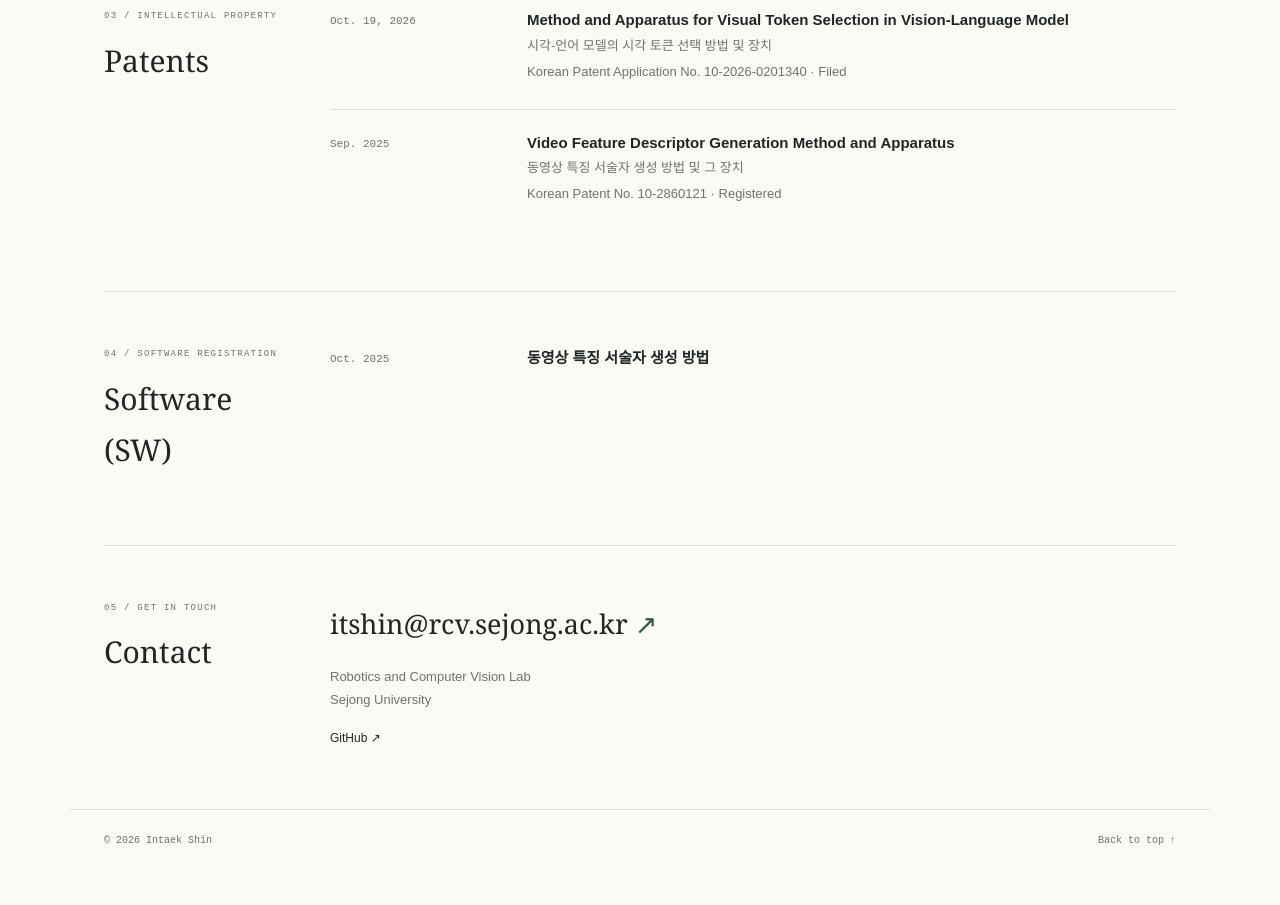
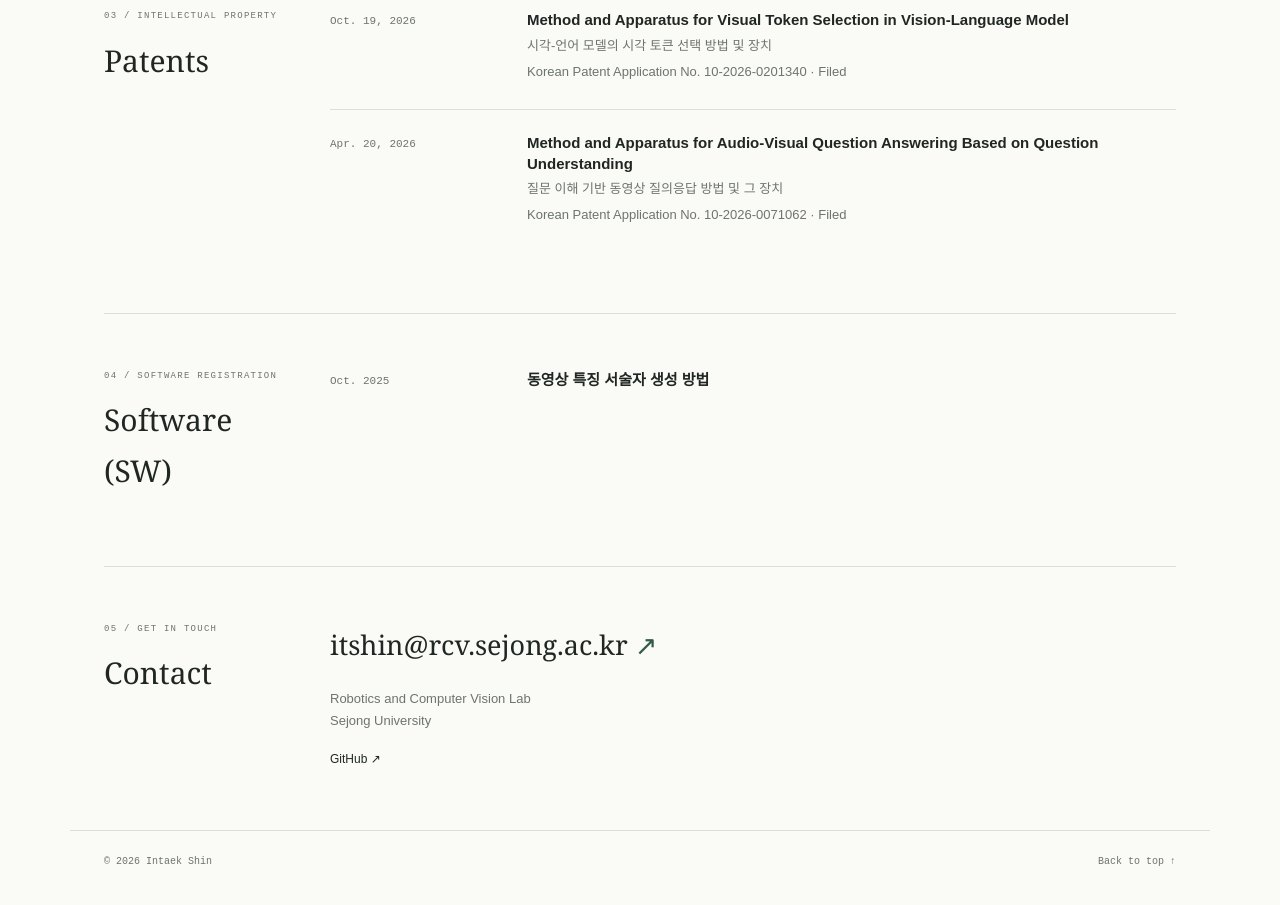
Before and after one commit to shin-in-taek/shin-in-taek.github.io, a plain HTML site: page index.html in a window 1280 px wide. Shown: the part 1840-2745 px from the top of the page. Drawn offline with Linux system fonts and the light colour scheme.

Commit message:
Correct AVQA patent title, application number and filing date

```diff
--- a/index.html
+++ b/index.html
@@ -147,11 +147,11 @@
 </div>
 </div>
 <div class="education-row">
-<time>Sep. 2025</time>
+<time datetime="2026-04-20">Apr. 20, 2026</time>
 <div>
-<h3>Video Feature Descriptor Generation Method and Apparatus</h3>
-<p>동영상 특징 서술자 생성 방법 및 그 장치</p>
-<p>Korean Patent No. 10-2860121 · Registered</p>
+<h3>Method and Apparatus for Audio-Visual Question Answering Based on Question Understanding</h3>
+<p>질문 이해 기반 동영상 질의응답 방법 및 그 장치</p>
+<p>Korean Patent Application No. 10-2026-0071062 · Filed</p>
 </div>
 </div>
 </div>
```
